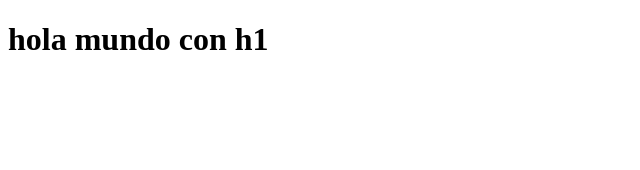
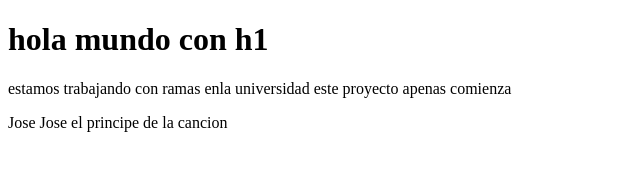
Before and after one commit to nadiaadaileutn/repos3, a plain HTML site: page index.html in a window 1280 px wide. Shown: the whole page, without its empty margins (0-640 px from the left). Drawn offline with Linux system fonts and the light colour scheme.

Commit message:
se modifico el index con parrafo nuevo

```diff
--- a/index.html
+++ b/index.html
@@ -8,5 +8,7 @@
 </head>
 <body>
     <h1>hola mundo con h1</h1>
+    <p> estamos trabajando con ramas enla universidad este proyecto apenas comienza</p>
+    <p> Jose Jose el principe de la cancion </p>
 </body>
 </html>
```
